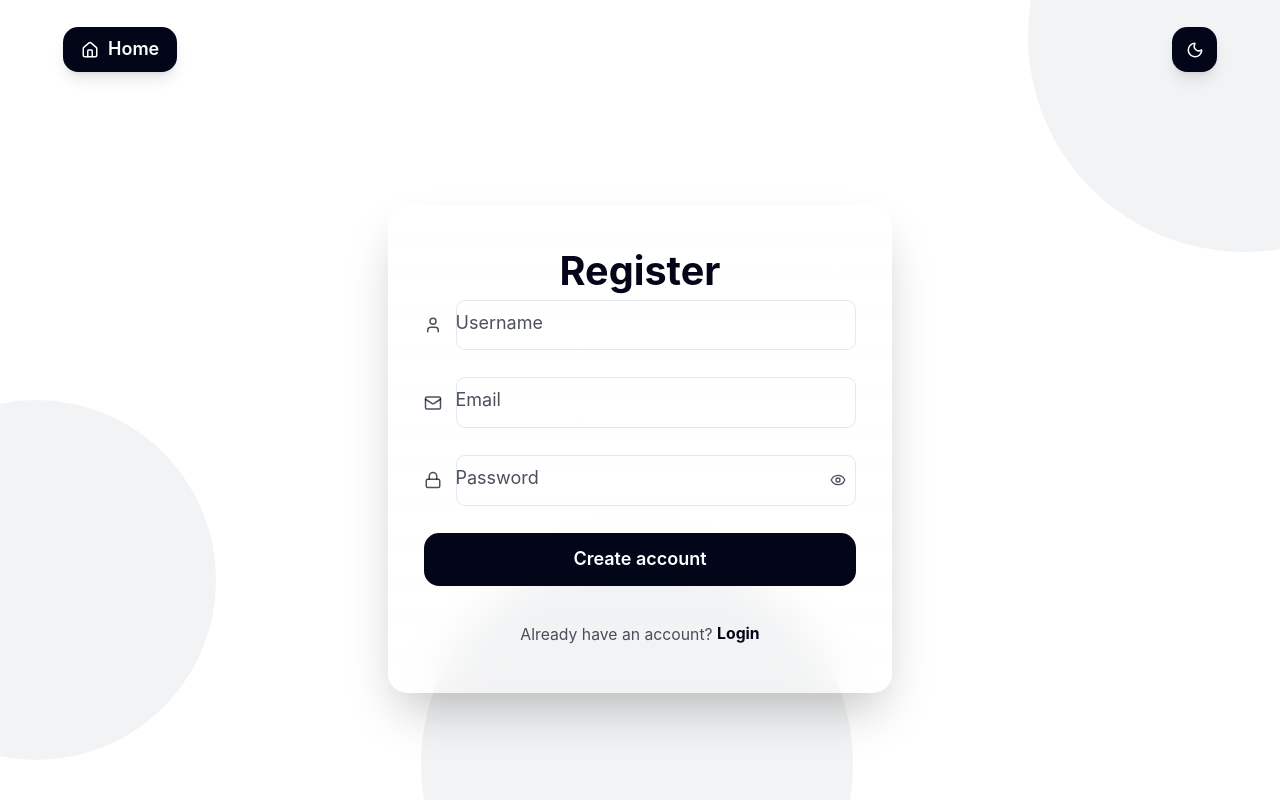
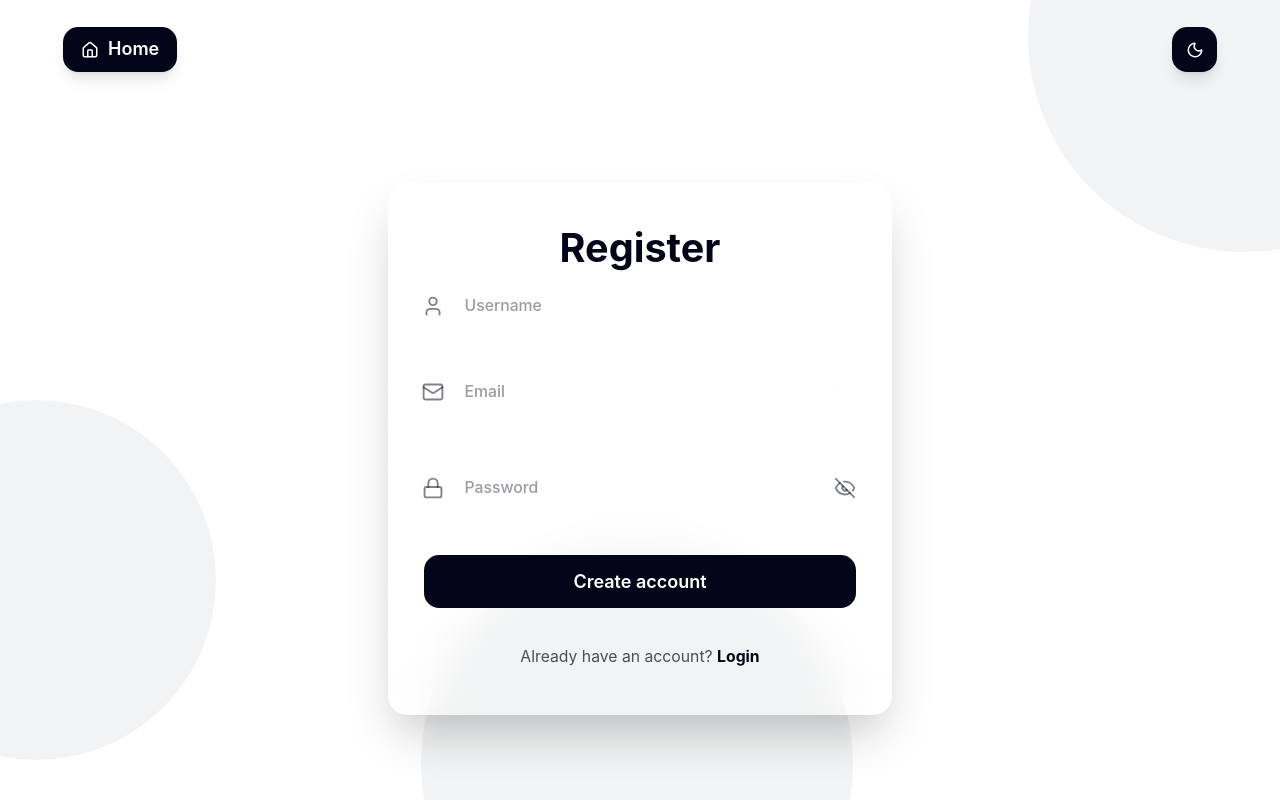
Before and after one commit to Shikhar0805/ResuMind, a React (Vite) app in the folder FRONTEND/: page /register in a window 1280 px wide. Built offline with nearby package versions, Linux system fonts and the light colour scheme; no server answers.

Commit message:
Updated UI

```diff
--- a/FRONTEND/src/auth/UI/components/AuthCard.jsx
+++ b/FRONTEND/src/auth/UI/components/AuthCard.jsx
@@ -2,7 +2,7 @@ import { useState, useId } from "react";
 import { useNavigate } from "react-router-dom";
 import { Mail, Lock, User, Eye, EyeOff } from "lucide-react";
 import { useAuth } from "../../hooks/useAuth";
-
+import React from "react";
 export function AuthCard({ initialMode }) {
   // Toggle between login and register mode (or use routing when embedded on dedicated pages)
   const [mode, setMode] = useState(initialMode || "login");
@@ -105,55 +105,50 @@ export function AuthCard({ initialMode }) {
 }
 
 // Input field with animated floating label
-function FloatingField({ label, type, icon, value, onChange, required }) {
-  const [isFilled, setIsFilled] = useState(Boolean(value && value.length));
+function FloatingField({
+  label,
+  type,
+  icon,
+  value,
+  onChange,
+  required,
+}) {
   const [showPassword, setShowPassword] = useState(false);
   const id = useId();
   const isPassword = type === "password";
 
   return (
-    <div className="flex items-center gap-3">
-      {/* Icon */}
-      <div className="flex-shrink-0 text-foreground/70">
-        {icon}
-      </div>
+    <div>
+      <div className="flex items-center gap-5 py-4">
+        {/* Icon */}
+        <div className="text-foreground/50 flex-shrink-0 scale-125">
+          {icon}
+        </div>
 
-      {/* Input wrapper */}
-      <div className="relative flex-1">
+        {/* Input */}
         <input
           id={id}
           type={isPassword && showPassword ? "text" : type}
-          placeholder=" "
           value={value}
           required={required}
-          onFocus={() => setIsFilled(true)}
-          onBlur={(e) => setIsFilled(e.target.value.length > 0)}
-          onChange={(e) => {
-            setIsFilled(e.target.value.length > 0);
-            onChange && onChange(e);
-          }}
-          className="peer w-full border-0 border-b border-foreground/20 bg-transparent px-0 py-2 text-sm sm:text-base text-foreground outline-none focus:border-foreground transition-all"
+          onChange={onChange}
+          placeholder={label}
+          className="flex-1 bg-transparent outline-none text-sm font-medium text-foreground placeholder:text-foreground/40"
         />
 
-        <label
-          htmlFor={id}
-          className={`absolute left-0 pointer-events-none text-foreground/70 transition-all duration-150 ease-in-out ${
-            isFilled
-              ? "-top-3 text-xs"
-              : "top-2 text-sm sm:text-base peer-focus:-top-3 peer-focus:text-xs"
-          }`}
-        >
-          {label}
-        </label>
-
+        {/* Password Toggle */}
         {isPassword && (
           <button
             type="button"
             aria-label={showPassword ? "Hide password" : "Show password"}
-            onClick={() => setShowPassword((s) => !s)}
-            className="absolute right-0 top-1/2 -translate-y-1/2 grid h-8 w-8 place-items-center text-foreground/70 hover:text-foreground transition"
+            onClick={() => setShowPassword((prev) => !prev)}
+            className="text-foreground/50 hover:text-foreground transition-colors"
           >
-            {showPassword ? <EyeOff size={16} /> : <Eye size={16} />}
+            {showPassword ? (
+              <Eye size={22} />
+            ) : (
+              <EyeOff size={22} />
+            )}
           </button>
         )}
       </div>
--- a/FRONTEND/src/styles/styles.css
+++ b/FRONTEND/src/styles/styles.css
@@ -54,6 +54,34 @@
   --border: oklch(0.929 0.013 255.508);
   --input: oklch(0.929 0.013 255.508);
   --ring: oklch(0.704 0.04 256.788);
+}
+
+
+/* Firefox autofill */
+input:-moz-autofill, textarea:-moz-autofill, select:-moz-autofill {
+  box-shadow: 0 0 0px 1000px var(--card) inset !important;
+  -moz-text-fill-color: var(--foreground) !important;
+  background-color: transparent !important;
+}
+
+/* Fix dark mode autofill */
+.dark input:-webkit-autofill,
+.dark input:-webkit-autofill:hover,
+.dark input:-webkit-autofill:focus,
+.dark textarea:-webkit-autofill,
+.dark textarea:-webkit-autofill:hover,
+.dark textarea:-webkit-autofill:focus {
+  -webkit-text-fill-color: var(--foreground) !important;
+  -webkit-box-shadow: 0 0 0px 1000px var(--background) inset !important;
+  box-shadow: 0 0 0px 1000px var(--background) inset !important;
+  transition: background-color 9999s ease-in-out 0s;
+}
+
+.dark input:-webkit-autofill,
+.dark input:-webkit-autofill:hover,
+.dark input:-webkit-autofill:focus {
+  -webkit-text-fill-color: var(--foreground) !important;
+  -webkit-box-shadow: 0 0 0 1000px transparent inset !important;
 }
 
 /* Dark mode colors */
@@ -341,13 +369,17 @@ nav a {
 }
 
 /* Forms: ensure controls stack and fill available width on mobile */
-form input, form textarea, form select, .input {
+form input,
+form textarea,
+form select,
+.input {
   width: 100%;
-  padding: 0.6rem 0.75rem;
-  border-radius: 0.5rem;
-  border: 1px solid var(--border);
   background: transparent;
   color: var(--foreground);
+  border: none;
+  outline: none;
+  box-shadow: none;
+  padding: 0;
 }
 
 /* Headings scale nicely on narrow screens */
```
